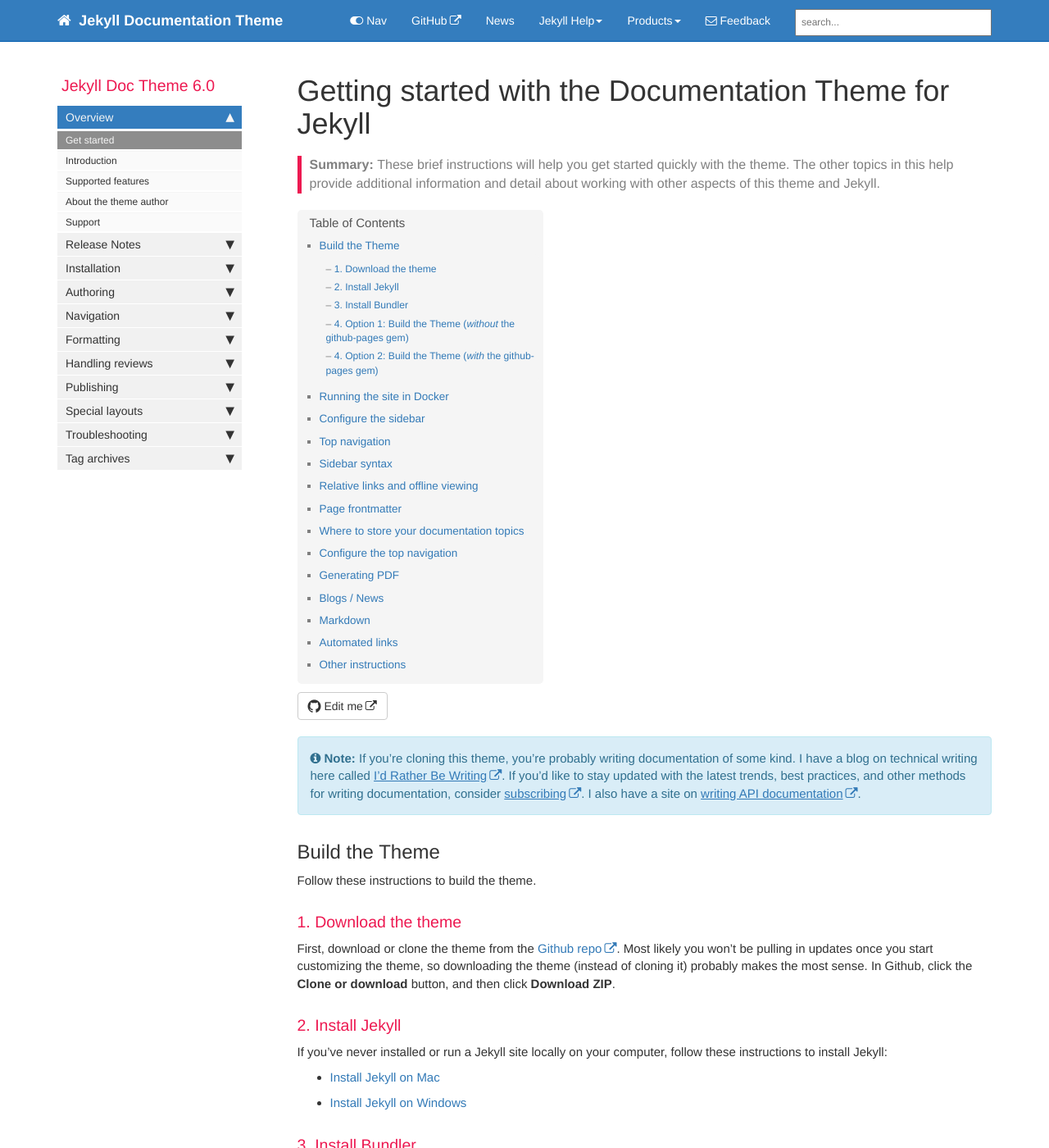
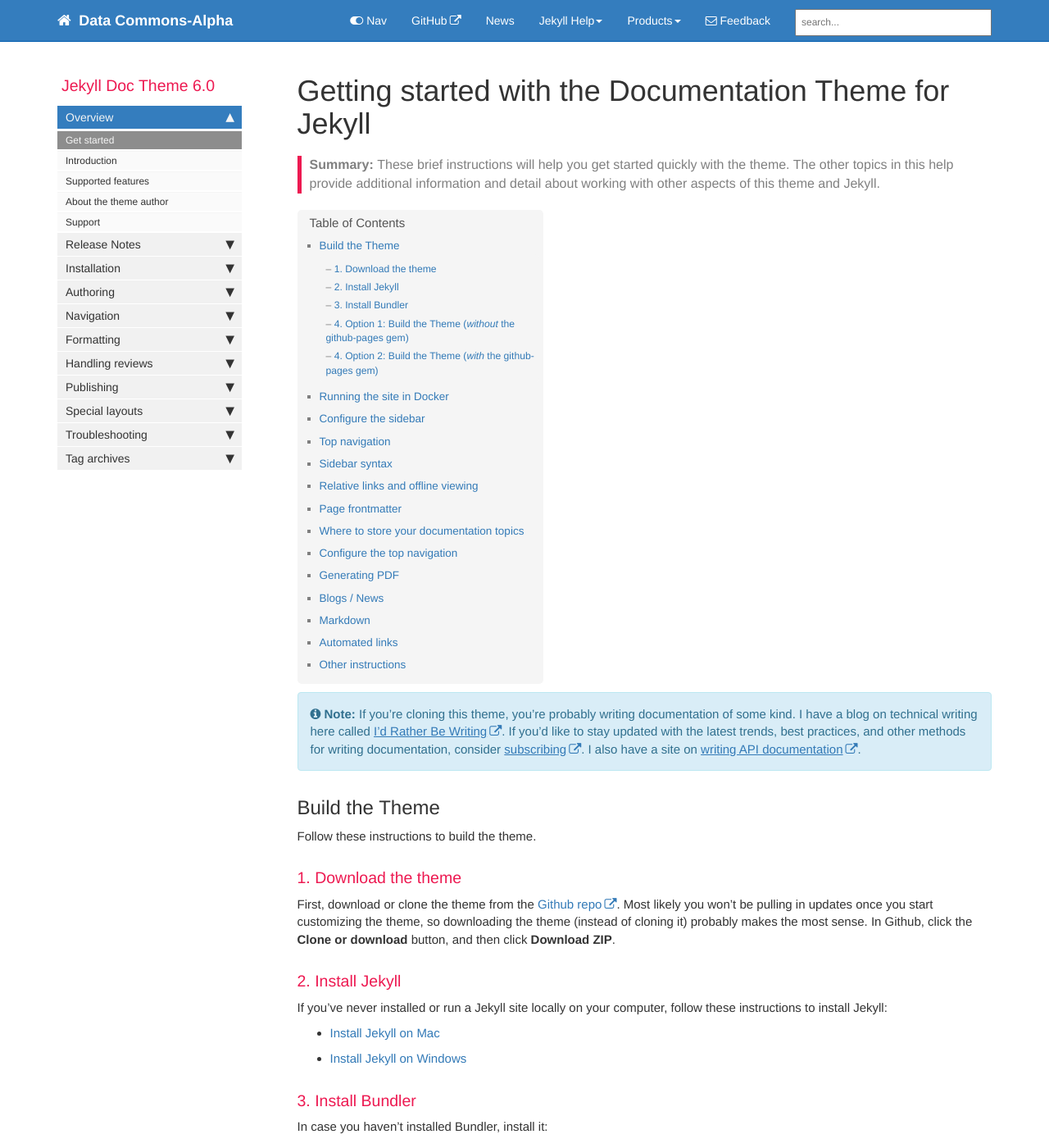
Before and after one commit to data-commons-alpha/data-commons, a Jekyll site: the page built from index.md, in a window 1280 px wide and 1400 px high. Shown: the whole window at 82% size. Built offline with Jekyll 4.4.1, drawn with Linux system fonts in a browser that asks for light colours; comment, search, counter and statistics services are not loaded; some of the changed text lies outside the part shown.

Commit message:
changed branding in config.yml

```diff
--- a/_config.yml
+++ b/_config.yml
@@ -3,25 +3,27 @@ repository: tomjoht/documentation-theme-jekyll
 output: web
 # this property is useful for conditional filtering of content that is separate from the PDF.
 
-topnav_title: Jekyll Documentation Theme
+topnav_title: Data Commons-Alpha
 # this appears on the top navigation bar next to the home button
 
-site_title: Jekyll theme for documentation
+site_title: Data Commons-Alpha
 # this appears in the html browser tab for the site title (seen mostly by search engines, not users)
 
-company_name: Your company
+company_name: The Interns
 # this appears in the footer
 
-github_editme_path: tomjoht/documentation-theme-jekyll/blob/gh-pages/
+github_editme_path:
+#tomjoht/documentation-theme-jekyll/blob/gh-pages/
 # if you're using Github, provide the basepath to the branch you've created for reviews, following the sample here. if not, leave this value blank.
 
 # gitlab_editme_path: tomjoht/documentation-theme-jekyll/blob/gh-pages/
 # if you're using GitLab, provide the basepath to the branch you've created for reviews, following the sample here. if not, leave this value blank.
 
-disqus_shortname: idratherbewriting
+disqus_shortname:
+#idratherbewriting
 # if you're using disqus for comments, add the shortname here. if not, leave this value blank.
 
-google_analytics: UA-66296557-1
+google_analytics:
 # if you have google-analytics ID, put it in. if not, edit this value to blank.
 
 host: 127.0.0.1
@@ -36,9 +38,9 @@ exclude:
   - vendor
 # these are the files and directories that jekyll will exclude from the build
 
-feedback_subject_line: Jekyll documentation theme
+feedback_subject_line: Data Commons-Alpha
 
-feedback_email: tomjoht@gmail.com
+feedback_email: abaile05@syr.edu
 # used as a contact email for the Feedback link in the top navigation bar
 
 # feedback_disable: true
```
